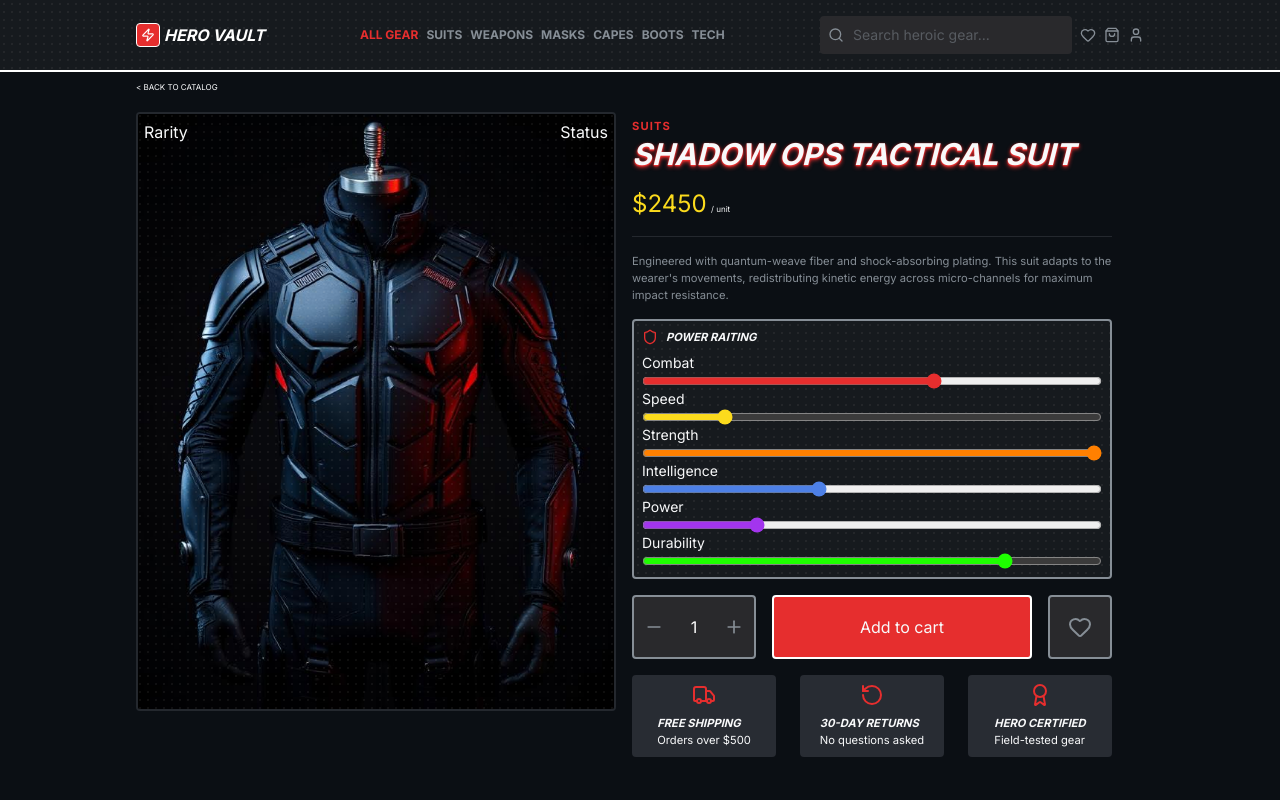
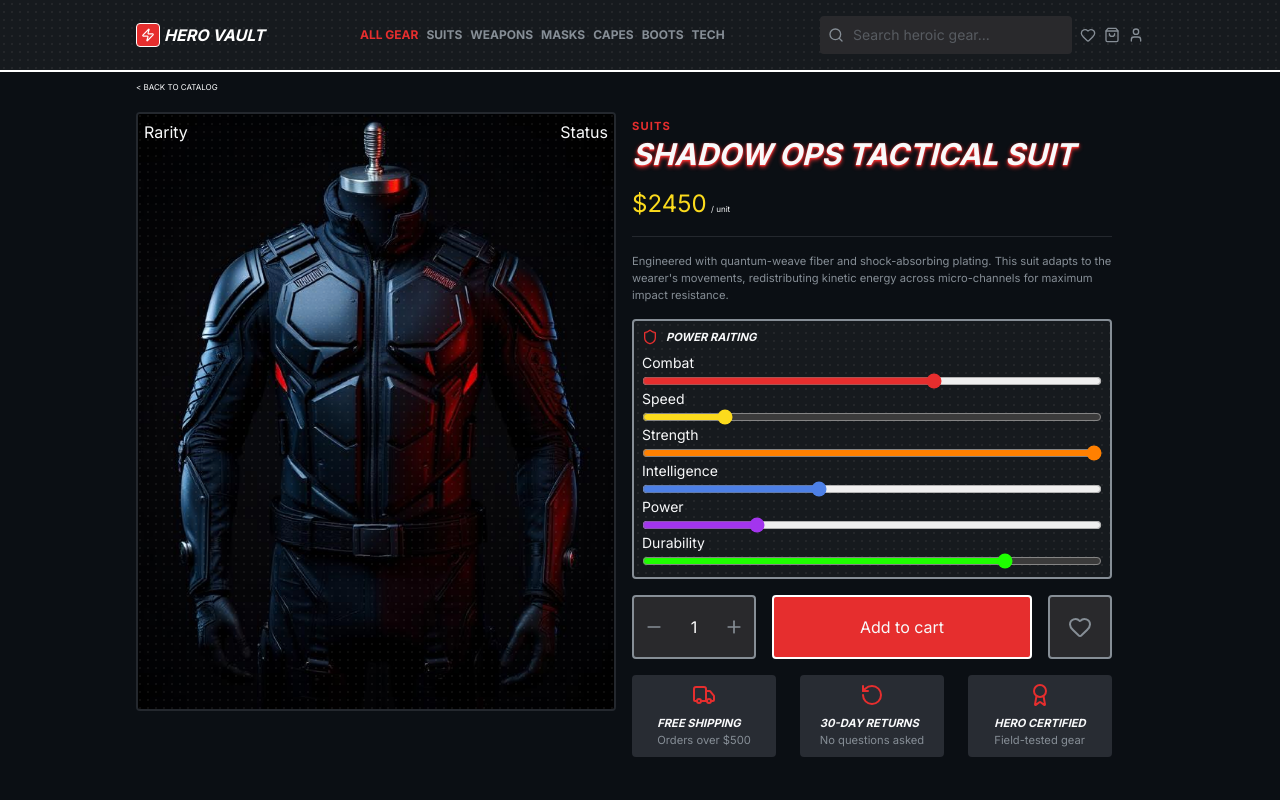
Before and after one commit to velvel77/superhero-store, a Next.js app: page /shop/1 in a window 1280 px wide. Shown: the top 800 px of the page. Built offline with nearby package versions, Linux system fonts and the light colour scheme.

Commit message:
fix: Update text color

```diff
--- a/app/shop/[product]/page.tsx
+++ b/app/shop/[product]/page.tsx
@@ -158,7 +158,7 @@ export default function Product() {
                   <Truck className="text-effect-red" />
                   <div className="flex flex-col">
                     <span className="italic font-bold uppercase">Free shipping</span>
-                    <span>Orders over $500</span>
+                    <span className="text-basic-400">Orders over $500</span>
                   </div>
                 </div>
                 {/* Return policy */}
@@ -166,7 +166,7 @@ export default function Product() {
                   <RotateCcw className="text-effect-red" />
                   <div className="flex flex-col">
                     <span className="italic font-bold uppercase">30-day returns</span>
-                    <span>No questions asked</span>
+                    <span className="text-basic-400">No questions asked</span>
                   </div>
                 </div>
                 {/* Certificate */}
@@ -174,7 +174,7 @@ export default function Product() {
                   <Award className="text-effect-red" />
                   <div className="flex flex-col">
                     <span className="italic font-bold uppercase">Hero certified</span>
-                    <span>Field-tested gear</span>
+                    <span className="text-basic-400">Field-tested gear</span>
                   </div>
                 </div>
               </section>
```
